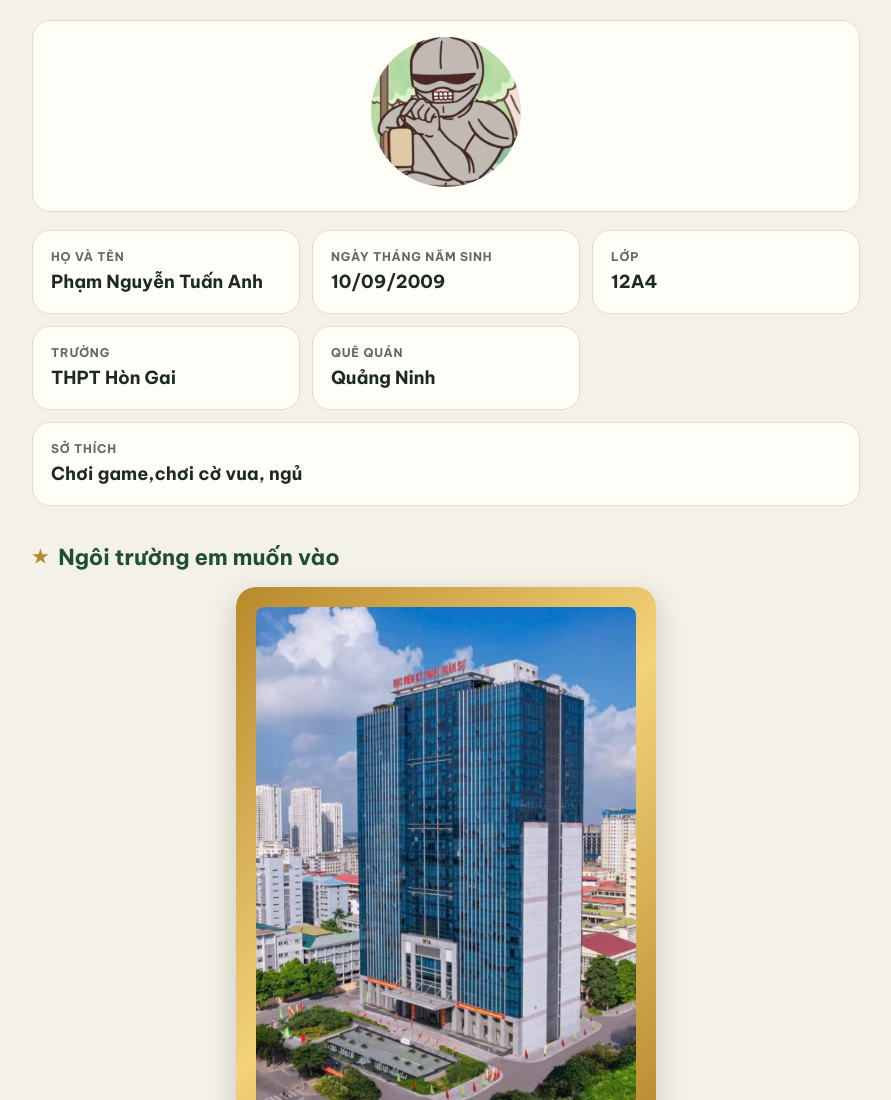
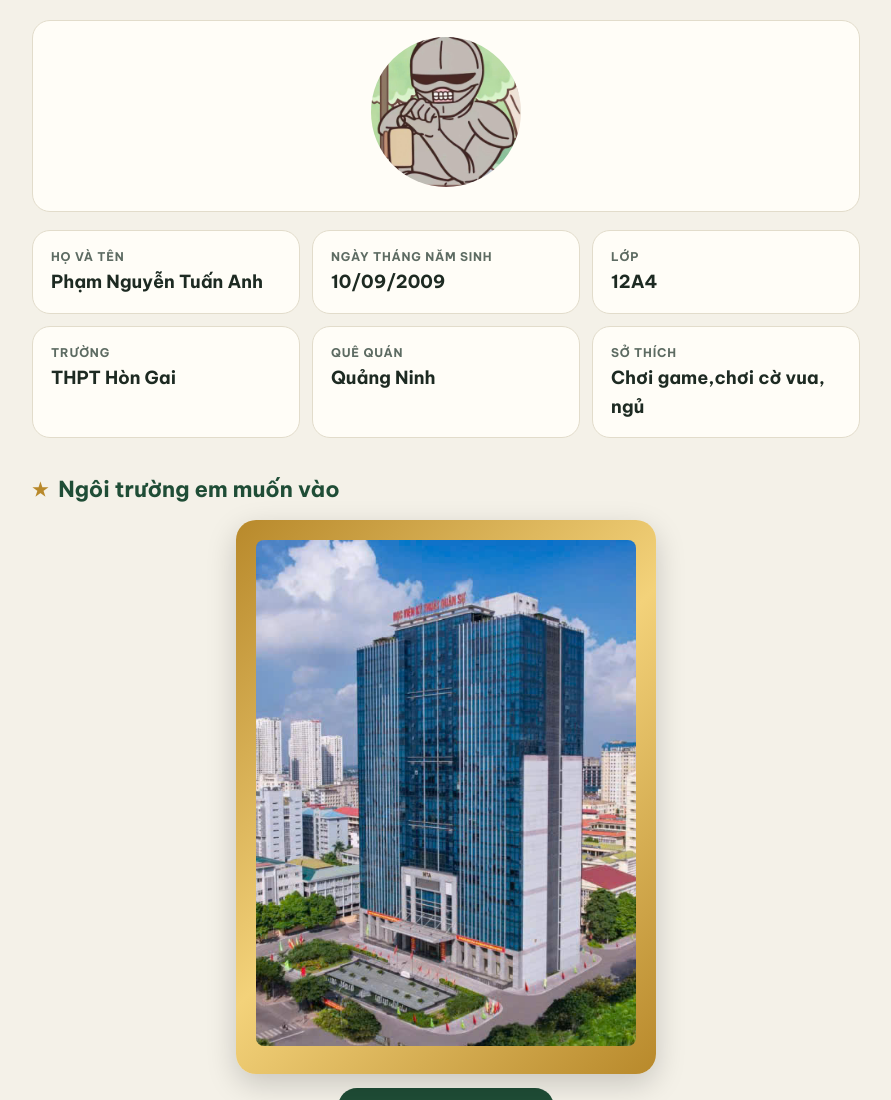
Before and after one commit to Tuananh1009-tech/Gioi-thieu-ban-than, a plain HTML site: page index.html in a window 1280 px wide. Shown: the top 1100 px of the page, without its empty margins (194-1085 px from the left). Drawn offline with Linux system fonts and the light colour scheme.

Commit message:
Update index.html

```diff
--- a/index.html
+++ b/index.html
@@ -60,7 +60,7 @@ input[type=file]{display:none}
   <div class="card"><small>Lớp</small><div class="v">12A4</div></div>
   <div class="card"><small>Trường</small><div class="v" >THPT Hòn Gai</div></div>
   <div class="card"><small>Quê quán</small><div class="v"> Quảng Ninh</div></div>
-  <div class="card" style="grid-column:1/-1"><small>Sở thích</small><div class="v" >Chơi game,chơi cờ vua, ngủ</div></div>
+  <div class="card"><small>Sở thích</small><div class="v" >Chơi game,chơi cờ vua, ngủ</div></div>
 </section>
 
         <h2><b>Ngôi trường em muốn vào</b></h2>
```
